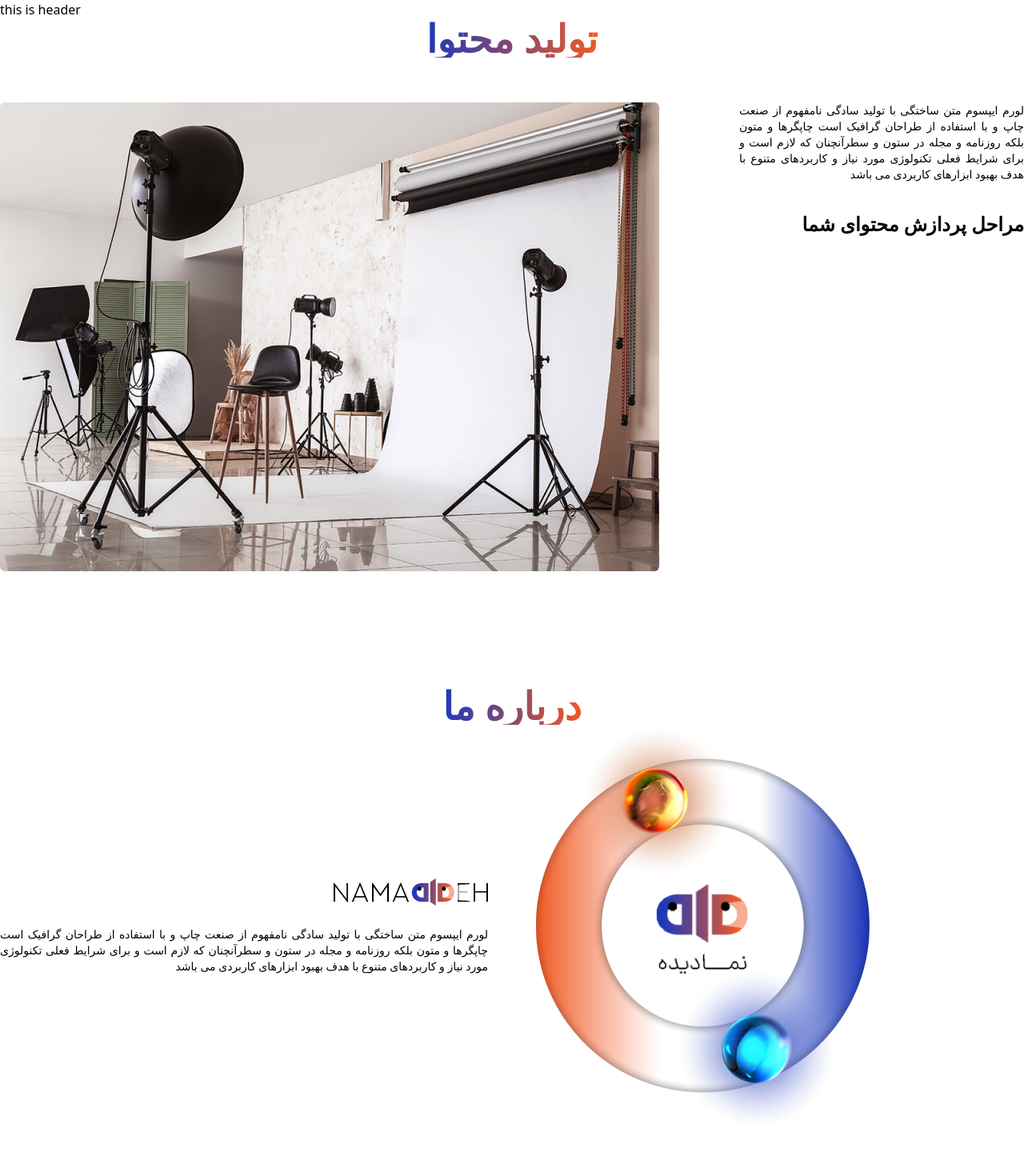
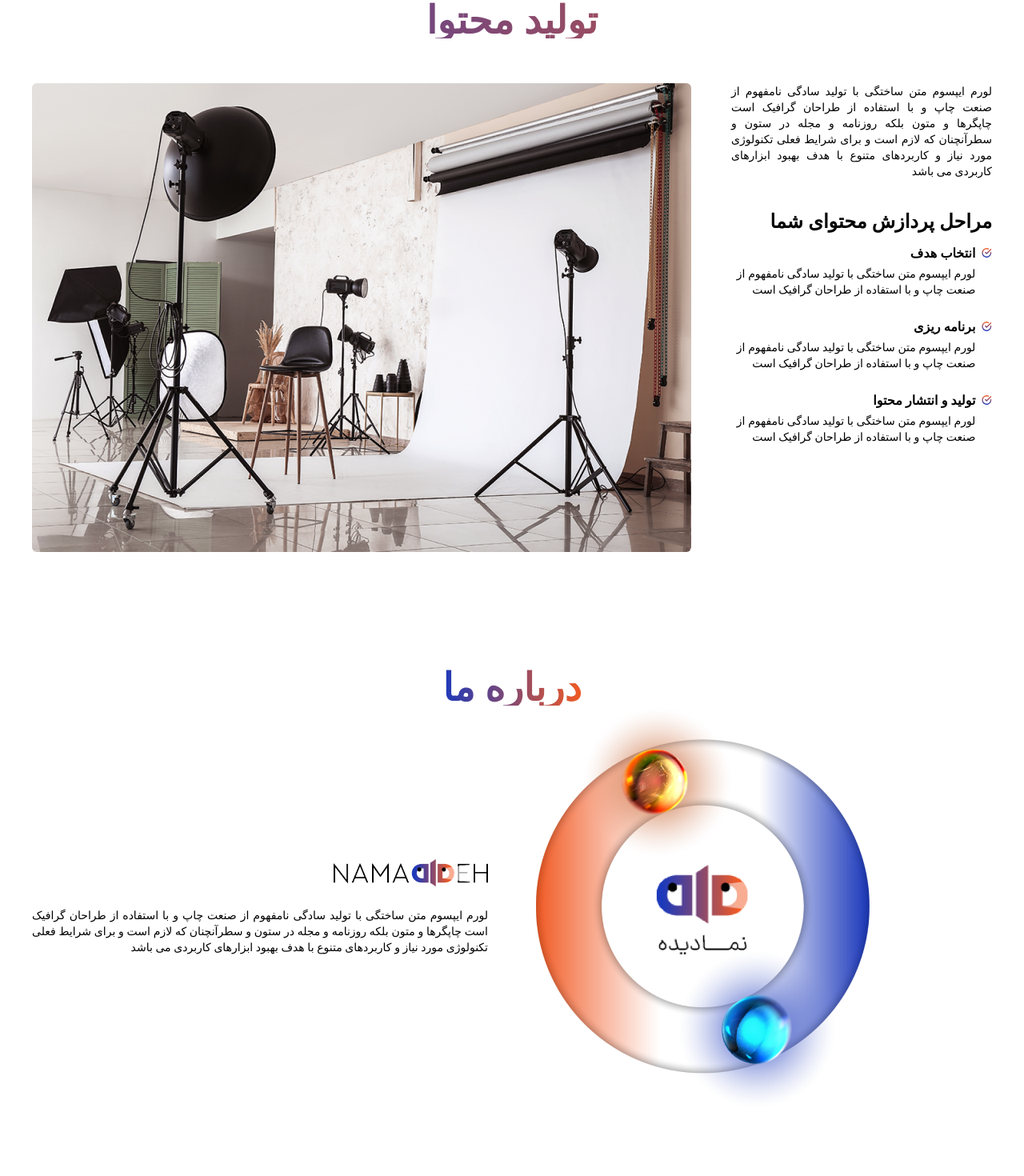
Before and after one commit to MehdiFarshbaf/nama-dideh, a React (Create React App) app: page / in a window 1280 px wide. Shown: the top 1470 px of the page at 80% size. Built offline with nearby package versions, Linux system fonts and the light colour scheme.

Commit message:
content production

```diff
--- a/src/assets/styles/styles.css
+++ b/src/assets/styles/styles.css
@@ -2,9 +2,13 @@
 @tailwind components;
 @tailwind utilities;
 
-@layer components{
-    .title-home{
+@layer components {
+    .title-home {
         @apply text-center text-5xl sm:text-2xl font-black bg-gradient-to-r from-bgBlue to-bgRed inline-block text-transparent bg-clip-text
+    }
+
+    .inside {
+        @apply max-w-[1200px] xl:px-4 md:px-2;
     }
 }
 
--- a/src/components/home/AboutUs.jsx
+++ b/src/components/home/AboutUs.jsx
@@ -4,14 +4,20 @@ import Logo from './../../assets/images/Logo.png'
 const AboutUs = () => {
     return (
         <section className="w-full flex flex-col justify-center items-center mb-36">
-            <p className="title-home sm:mb-4">درباره ما</p>
-            <div className="w-full flex justify-center items-center gap-[60px] sm:flex-col-reverse">
-                <div className='w-[50%] sm:w-full flex flex-col items-end gap-[26px] sm:items-center sm:justify-center'>
-                    <img src={Logo} alt="logo" className='w-[193px] h-[34px]' />
-                    <p className='font-noram text-sm text-black rtl text-justify'>لورم ایپسوم متن ساختگی با تولید سادگی نامفهوم از صنعت چاپ و با استفاده از طراحان گرافیک است چاپگرها و متون بلکه روزنامه و مجله در ستون و سطرآنچنان که لازم است و برای شرایط فعلی تکنولوژی مورد نیاز و کاربردهای متنوع با هدف بهبود ابزارهای کاربردی می باشد</p>
-                </div>
-                <div className='w-[50%] sm:w-full sm:flex sm:justify-center sm:items-center'>
-                    <img src={AboutImage} alt="about" className='w-[417px] object-contain' />
+            <div className="inside flex justify-center items-center flex-col">
+                <p className="title-home sm:mb-4">درباره ما</p>
+                <div className=" flex justify-center items-center gap-[60px] md:flex-col sm:flex-col-reverse">
+                    <div
+                        className='w-[50%] sm:w-full flex flex-col items-end gap-[26px] sm:items-center sm:justify-center'>
+                        <img src={Logo} alt="logo" className='w-[193px] h-[34px] '/>
+                        <p className='font-normal text-sm text-black rtl text-justify'>لورم ایپسوم متن ساختگی با تولید
+                            سادگی نامفهوم از صنعت چاپ و با استفاده از طراحان گرافیک است چاپگرها و متون بلکه روزنامه و
+                            مجله در ستون و سطرآنچنان که لازم است و برای شرایط فعلی تکنولوژی مورد نیاز و کاربردهای متنوع
+                            با هدف بهبود ابزارهای کاربردی می باشد</p>
+                    </div>
+                    <div className='w-[50%] sm:w-full sm:flex sm:justify-center sm:items-center'>
+                        <img src={AboutImage} alt="about" className='w-[417px] sm:w-full object-contain'/>
+                    </div>
                 </div>
             </div>
         </section>
--- a/src/components/home/ContactUs.jsx
+++ b/src/components/home/ContactUs.jsx
@@ -4,11 +4,11 @@ const ContactUs = () => {
     return (
         <section className="w-full flex flex-col gap-14 mb-[140px] justify-center items-center">
             <p className="title-home ">تماس با ما</p>
-            <div className="flex flex-row sm:flex-col justify-evenly items-start sm:gap-16">
+            <div className="flex flex-row gap-12 sm:flex-col justify-evenly items-start sm:gap-16">
                 {contactUsList.map(item => (
                     <div key={item.id} className="flex flex-col items-center justify-start sm:justify-center gap-[34px] sm:w-full ">
                         {item.icon}
-                        <p className="text-black sm:text-center font-extrabold text-2xl">{item.lable}</p>
+                        <p className="text-black sm:text-center font-extrabold text-2xl">{item.label}</p>
                     </div>
                 ))}
             </div>
--- /dev/null
+++ b/src/components/home/ContentProduction.jsx
@@ -0,0 +1,33 @@
+import contentImage from './../../assets/images/content.png'
+import {processStep} from "../../data/fakeData";
+import CheckCircleIcon from "../icons/CheckCircleIcon";
+
+const ContentProduction = () => {
+    return (
+        <section className="w-full flex  justify-center mb-36 sm:mb-14">
+            <div className="inside flex flex-col justify-center">
+                <p className="title-home">تولید محتوا</p>
+                <div className="w-full flex justify-center items-start mt-14 sm:mt-5 gap-[50px] md:flex-col">
+                    <img src={contentImage} alt="content" className='object-cover rounded-md w-[824px] lg:w-[50%] md:w-full md:h-[423px]'/>
+                    <div>
+                        <p className='rtl mb-9 text-black font-normal text-sm text-justify'>لورم ایپسوم متن ساختگی با
+                            تولید سادگی نامفهوم از صنعت چاپ و با استفاده از طراحان گرافیک است چاپگرها و متون بلکه
+                            روزنامه و مجله در ستون و سطرآنچنان که لازم است و برای شرایط فعلی تکنولوژی مورد نیاز و
+                            کاربردهای متنوع با هدف بهبود ابزارهای کاربردی می باشد</p>
+                        <p className='rtl font-bold text-2xl text-text1 mb-3'>مراحل پردازش محتوای شما</p>
+                        {processStep.map(item => (
+                            <div key={item.id} className="flex justify-end items-start gap-2 mb-6">
+                                <div>
+                                    <p className="rtl font-bold text-base mb-1">{item.title}</p>
+                                    <p className="rtl font-normal text-sm">{item.description}</p>
+                                </div>
+                                <CheckCircleIcon/>
+                            </div>
+                        ))}
+                    </div>
+                </div>
+            </div>
+        </section>
+    )
+}
+export default ContentProduction
--- a/src/components/home/Contentproduction.jsx
+++ /dev/null
@@ -1,16 +0,0 @@
-import contectImage from './../../assets/images/content.png'
-const Contentproduction = () => {
-    return (
-        <section className="w-full flex flex-col justify-center items-center mb-36 sm:mb-14">
-            <p className="title-home">تولید محتوا</p>
-            <div className="w-full flex justify-center items-start mt-14 gap-[100px]">
-                <img src={contectImage} alt="content" className='object-fill rounded-md w-[824px]' />
-                <div>
-                    <p className='rtl mb-9 text-black font-normal text-sm text-justify'>لورم ایپسوم متن ساختگی با تولید سادگی نامفهوم از صنعت چاپ و با استفاده از طراحان گرافیک است چاپگرها و متون بلکه روزنامه و مجله در ستون و سطرآنچنان که لازم است و برای شرایط فعلی تکنولوژی مورد نیاز و کاربردهای متنوع با هدف بهبود ابزارهای کاربردی می باشد</p>
-                    <p className='rtl font-bold text-2xl text-text1'>مراحل پردازش محتوای شما</p>
-                </div>
-            </div>
-        </section>
-    )
-}
-export default Contentproduction
--- /dev/null
+++ b/src/components/icons/CheckCircleIcon.jsx
@@ -0,0 +1,24 @@
+const CheckCircleIcon = () => {
+    return (
+        <svg width="24" height="24" viewBox="0 0 24 24" fill="none" xmlns="http://www.w3.org/2000/svg">
+            <g clipPath="url(#clip0_14_34)">
+                <path
+                    d="M22 11.0801V12.0001C21.9988 14.1565 21.3005 16.2548 20.0093 17.9819C18.7182 19.7091 16.9033 20.9726 14.8354 21.584C12.7674 22.1954 10.5573 22.122 8.53447 21.3747C6.51168 20.6274 4.78465 19.2462 3.61096 17.4372C2.43727 15.6281 1.87979 13.4882 2.02168 11.3364C2.16356 9.18467 2.99721 7.13643 4.39828 5.49718C5.79935 3.85793 7.69279 2.71549 9.79619 2.24025C11.8996 1.76502 14.1003 1.98245 16.07 2.86011M22 4.00011L12 14.0101L9.00001 11.0101"
+                    stroke="url(#paint0_linear_14_34)" strokeWidth="2.5" strokeLinecap="round"
+                    strokeLinejoin="round"/>
+            </g>
+            <defs>
+                <linearGradient id="paint0_linear_14_34" x1="12" y1="1.99438" x2="12" y2="21.9944"
+                                gradientUnits="userSpaceOnUse">
+                    <stop stopColor="#F15A24"/>
+                    <stop offset="1" stopColor="#1C39BB"/>
+                </linearGradient>
+                <clipPath id="clip0_14_34">
+                    <rect width="24" height="24" fill="white"/>
+                </clipPath>
+            </defs>
+        </svg>
+
+    )
+}
+export default CheckCircleIcon
--- a/src/data/fakeData.js
+++ b/src/data/fakeData.js
@@ -14,8 +14,14 @@ export const footerLink = [
 ]
 
 export const contactUsList = [
-    { id: 0, icon: <PhoneIcon />, lable: '09123456789' },
-    { id: 1, icon: <MailIcon />, lable: 'info@namadideh.com' },
-    { id: 2, icon: <LocationIcon />, lable: 'tehran' },
-    { id: 2, icon: <TelegramIcon />, lable: '@namadideh' }
+    { id: 0, icon: <PhoneIcon />, label: '09123456789' },
+    { id: 1, icon: <MailIcon />, label: 'info@namadideh.com' },
+    { id: 2, icon: <LocationIcon />, label: 'tehran' },
+    { id: 2, icon: <TelegramIcon />, label: '@namadideh' }
 ]
+
+export  const processStep=[
+    {id:0,title:'انتخاب هدف',description:'لورم ایپسوم متن ساختگی با تولید سادگی نامفهوم از صنعت چاپ و با استفاده از طراحان گرافیک است'},
+    {id:1,title:'برنامه ریزی',description:'لورم ایپسوم متن ساختگی با تولید سادگی نامفهوم از صنعت چاپ و با استفاده از طراحان گرافیک است'},
+    {id:2,title:'تولید و انتشار محتوا',description:'لورم ایپسوم متن ساختگی با تولید سادگی نامفهوم از صنعت چاپ و با استفاده از طراحان گرافیک است'}
+]
--- a/src/layouts/MainLayout.jsx
+++ b/src/layouts/MainLayout.jsx
@@ -1,10 +1,9 @@
 import Footer from "../components/Footer"
 
-const MainLayout = ({ children }) => {
+const MainLayout = ({children}) => {
     return (
         <>
-            <header>this is header</header>
-            <main>{children}</main>
+            <main className="w-full flex flex-col items-center justify-center">{children}</main>
             <Footer/>
         </>
     )
--- a/src/pages/Home.jsx
+++ b/src/pages/Home.jsx
@@ -1,14 +1,14 @@
 import AboutUs from "../components/home/AboutUs"
 import ContactUs from "../components/home/ContactUs"
-import Contentproduction from "../components/home/Contentproduction"
+import ContentProduction from "../components/home/ContentProduction"
 
 
 const Home = () => {
     return (
         <div>
-            <Contentproduction/>
+            <ContentProduction/>
             <AboutUs/>
-           <ContactUs/>
+            <ContactUs/>
         </div>
     )
 }
```
Also changed, not shown: tailwind.config.js (+5 -5 lines), src/assets/images/CheckCircle.svg (added).
